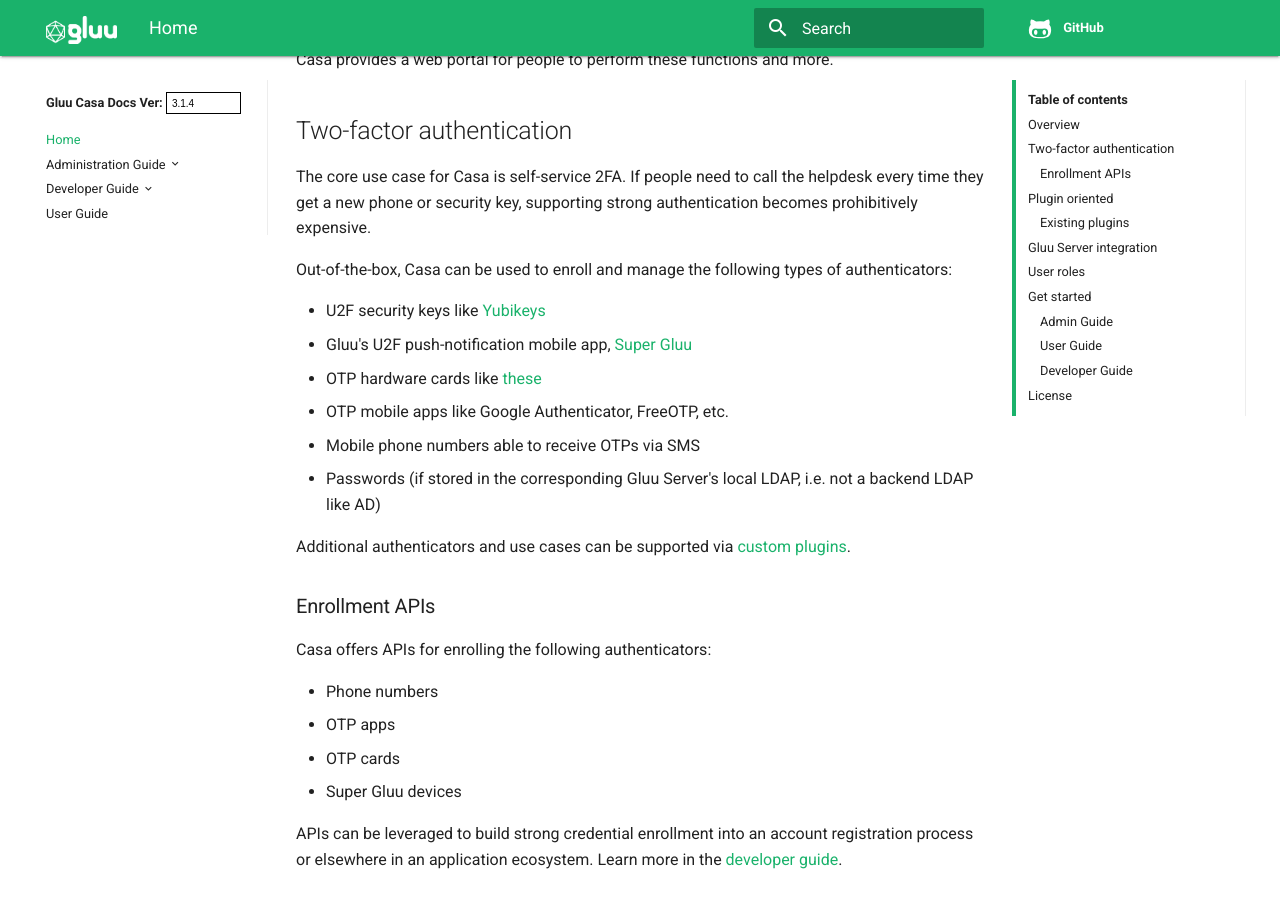
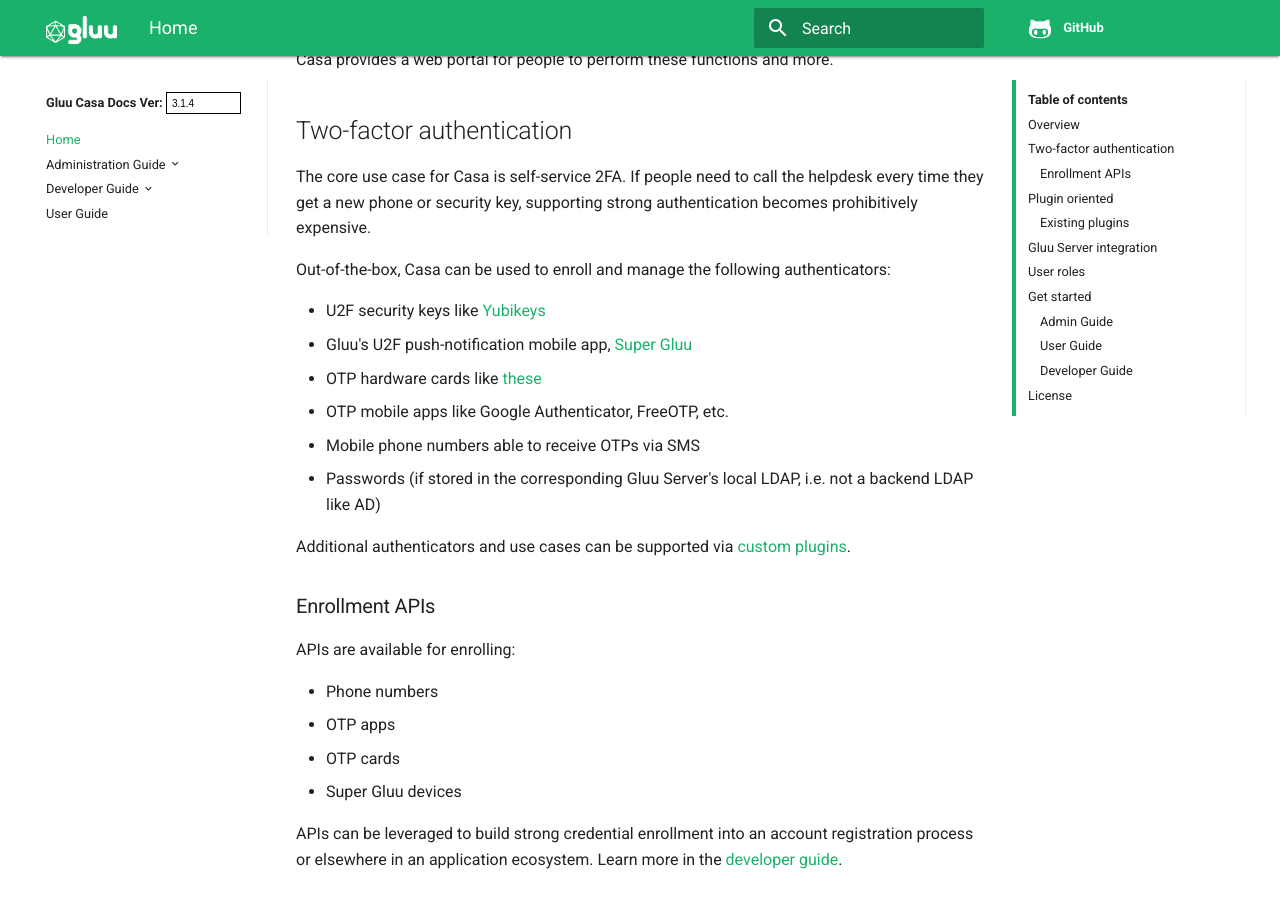
Before and after one commit to shmorri/docs-casa-prod, an MkDocs documentation site: the page built from docs/source/index.md, in a window 1280 px wide and 900 px high, scrolled down 471 px. Built offline with MkDocs 1.6.1, drawn with Linux system fonts in a browser that asks for light colours; old or Windows-style settings are respelled for this version of MkDocs.

Commit message:
Update index.md

```diff
--- a/docs/source/index.md
+++ b/docs/source/index.md
@@ -17,7 +17,7 @@ Casa provides a web portal for people to perform these functions and more.
 
 The core use case for Casa is self-service 2FA. If people need to call the helpdesk every time they get a new phone or security key, supporting strong authentication becomes prohibitively expensive.
 
-Out-of-the-box, Casa can be used to enroll and manage the following types of authenticators:
+Out-of-the-box, Casa can be used to enroll and manage the following authenticators:
 
 - U2F security keys like [Yubikeys](https://www.yubico.com/products/yubikey-hardware/)
 - Gluu's U2F push-notification mobile app, [Super Gluu](https://super.gluu.org)
@@ -30,7 +30,7 @@ Additional authenticators and use cases can be supported via [custom plugins](#p
 
 ### Enrollment APIs
 
-Casa offers APIs for enrolling the following authenticators:
+APIs are available for enrolling:
 
 - Phone numbers
 - OTP apps
```
